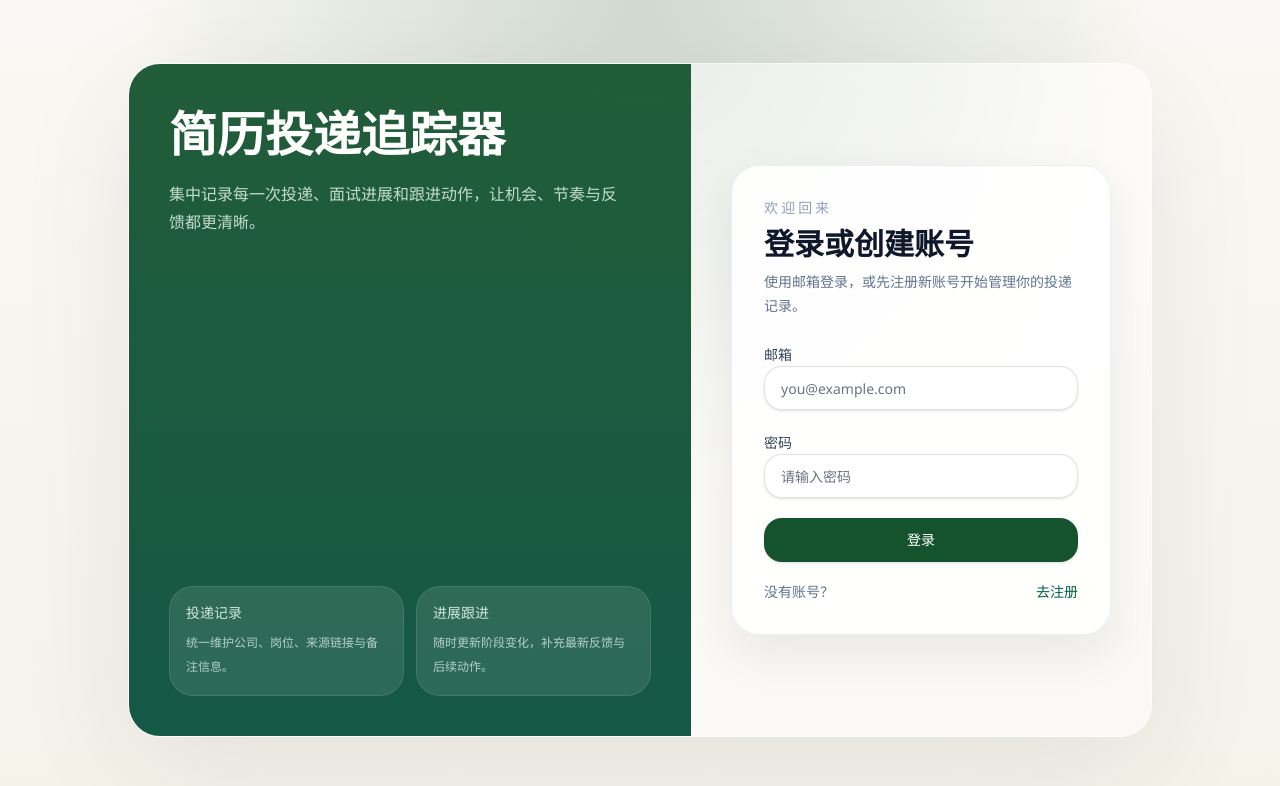
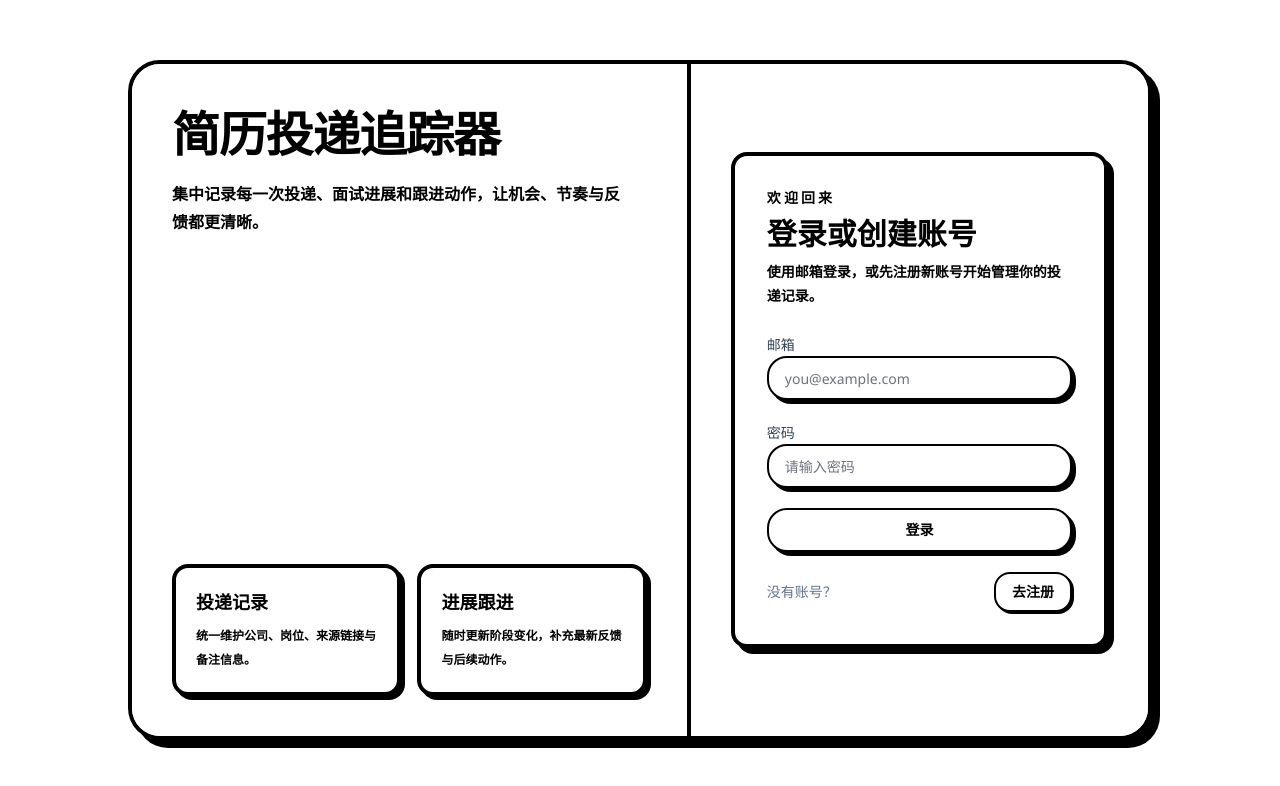
Before and after one commit to yyqqCoding/Resume-Submission-Assistant, a Next.js app: page /login in a window 1280 px wide. Shown: the top 786 px of the page. Built offline with nearby package versions, Linux system fonts and the light colour scheme; no server answers.

Commit message:
feature:优化前端登录页面

```diff
--- a/app/login/LoginForm.tsx
+++ b/app/login/LoginForm.tsx
@@ -183,7 +183,7 @@ export default function LoginForm({
           placeholder="you@example.com"
           value={email}
           onChange={(event) => setEmail(event.target.value)}
-          className="w-full"
+          className="w-full border-2 border-black rounded-xl bg-white shadow-[4px_4px_0_0_#000] focus-visible:ring-0 focus-visible:shadow-[2px_2px_0_0_#000] focus-visible:translate-y-[2px] focus-visible:translate-x-[2px] transition-all"
         />
       </div>
 
@@ -197,7 +197,7 @@ export default function LoginForm({
           placeholder={isSignUp ? '请设置初始密码' : '请输入密码'}
           value={password}
           onChange={(event) => setPassword(event.target.value)}
-          className="w-full"
+          className="w-full border-2 border-black rounded-xl bg-white shadow-[4px_4px_0_0_#000] focus-visible:ring-0 focus-visible:shadow-[2px_2px_0_0_#000] focus-visible:translate-y-[2px] focus-visible:translate-x-[2px] transition-all"
         />
       </div>
 
@@ -212,7 +212,7 @@ export default function LoginForm({
             placeholder="请再次输入密码"
             value={confirmPassword}
             onChange={(event) => setConfirmPassword(event.target.value)}
-            className="w-full"
+            className="w-full border-2 border-black rounded-xl bg-white shadow-[4px_4px_0_0_#000] focus-visible:ring-0 focus-visible:shadow-[2px_2px_0_0_#000] focus-visible:translate-y-[2px] focus-visible:translate-x-[2px] transition-all"
           />
         </div>
       ) : null}
@@ -221,7 +221,7 @@ export default function LoginForm({
         <p
           role="alert"
           aria-live="assertive"
-          className="rounded-[calc(var(--radius)+2px)] bg-red-50 px-4 py-3 text-sm text-red-600"
+          className="rounded-xl border-2 border-black bg-red-100 px-4 py-3 text-sm font-bold text-black shadow-[4px_4px_0_0_#000]"
         >
           {message.text}
         </p>
@@ -230,7 +230,7 @@ export default function LoginForm({
       <Button
         type="submit"
         disabled={controlsDisabled}
-        className="w-full"
+        className="w-full border-2 border-black bg-white text-black font-black shadow-[4px_4px_0_0_#000] hover:bg-[#ffeabe] active:shadow-none active:translate-y-[4px] active:translate-x-[4px] transition-all rounded-xl"
       >
         {submitLabel}
       </Button>
@@ -243,7 +243,7 @@ export default function LoginForm({
           size="sm"
           disabled={controlsDisabled}
           onClick={handleModeSwitch}
-          className="h-auto px-0 text-emerald-800 hover:bg-transparent hover:text-emerald-700"
+          className="h-auto px-4 py-2 border-2 border-black bg-white text-black font-bold shadow-[2px_2px_0_0_#000] hover:bg-[#ffeabe] hover:text-black active:shadow-none active:translate-y-[2px] active:translate-x-[2px] transition-all rounded-lg"
         >
           {isSignUp ? '去登录' : '去注册'}
         </Button>
@@ -257,10 +257,10 @@ export default function LoginForm({
           }
         }}
       >
-        <DialogContent showCloseButton={false}>
+        <DialogContent showCloseButton={false} className="border-4 border-black shadow-[8px_8px_0_0_#000] rounded-2xl sm:rounded-2xl bg-white">
           <DialogHeader>
-            <DialogTitle>完成邮箱确认</DialogTitle>
-            <DialogDescription>
+            <DialogTitle className="font-black text-xl">完成邮箱确认</DialogTitle>
+            <DialogDescription className="font-semibold text-black mt-2 text-base">
               {SIGN_UP_CONFIRMATION_MESSAGE}
             </DialogDescription>
           </DialogHeader>
@@ -268,7 +268,7 @@ export default function LoginForm({
             <Button
               type="button"
               onClick={handleRegistrationAcknowledged}
-              className="rounded-full"
+              className="w-full border-2 border-black bg-white text-black font-black shadow-[4px_4px_0_0_#000] hover:bg-[#ffeabe] active:shadow-none active:translate-y-[4px] active:translate-x-[4px] transition-all rounded-xl"
             >
               我知道了，去登录
             </Button>
--- a/app/login/page.tsx
+++ b/app/login/page.tsx
@@ -5,47 +5,47 @@ export default function LoginPage() {
   const siteUrl = getSiteUrl()
 
   return (
-    <main className="flex min-h-screen items-center justify-center px-4 py-10">
-      <section className="w-full max-w-5xl overflow-hidden rounded-[2rem] border border-white/60 bg-[rgba(255,255,255,0.5)] shadow-[0_30px_120px_rgba(15,23,42,0.08)] backdrop-blur">
+    <main className="flex min-h-screen items-center justify-center px-4 py-10 bg-white text-black">
+      <section className="w-full max-w-5xl overflow-hidden rounded-[2rem] border-4 border-black bg-white shadow-[8px_8px_0_0_#000]">
         <div className="grid min-h-[42rem] lg:grid-cols-[1.1fr_0.9fr]">
-          <div className="flex flex-col justify-between bg-[linear-gradient(180deg,rgba(20,83,45,0.94),rgba(6,78,59,0.94))] p-8 text-white sm:p-10">
+          <div className="flex flex-col justify-between bg-white border-b-4 lg:border-b-0 lg:border-r-4 border-black p-8 text-black sm:p-10">
             <div className="space-y-5">
               <div className="space-y-4">
-                <h1 className="max-w-md text-4xl font-semibold leading-tight sm:text-5xl">
+                <h1 className="max-w-md text-4xl font-black leading-tight tracking-tight sm:text-5xl">
                   简历投递追踪器
                 </h1>
-                <p className="max-w-md text-sm leading-7 text-emerald-50/80 sm:text-base">
+                <p className="max-w-md text-sm leading-7 text-black font-semibold sm:text-base">
                   集中记录每一次投递、面试进展和跟进动作，让机会、节奏与反馈都更清晰。
                 </p>
               </div>
             </div>
 
-            <div className="grid gap-3 text-sm text-emerald-50/85 sm:grid-cols-2">
-              <div className="rounded-3xl border border-white/10 bg-white/10 p-4">
-                <p className="font-medium">投递记录</p>
-                <p className="mt-2 text-xs leading-6 text-emerald-50/70">
+            <div className="grid gap-4 text-sm text-black sm:grid-cols-2">
+              <div className="rounded-2xl border-4 border-black bg-white p-5 shadow-[4px_4px_0_0_#000]">
+                <p className="font-black text-lg">投递记录</p>
+                <p className="mt-2 text-xs leading-6 font-semibold">
                   统一维护公司、岗位、来源链接与备注信息。
                 </p>
               </div>
-              <div className="rounded-3xl border border-white/10 bg-white/10 p-4">
-                <p className="font-medium">进展跟进</p>
-                <p className="mt-2 text-xs leading-6 text-emerald-50/70">
+              <div className="rounded-2xl border-4 border-black bg-white p-5 shadow-[4px_4px_0_0_#000]">
+                <p className="font-black text-lg">进展跟进</p>
+                <p className="mt-2 text-xs leading-6 font-semibold">
                   随时更新阶段变化，补充最新反馈与后续动作。
                 </p>
               </div>
             </div>
           </div>
 
-          <div className="flex items-center justify-center p-6 sm:p-10">
-            <div className="w-full max-w-md rounded-[1.75rem] border border-slate-200/70 bg-[var(--card)] p-6 shadow-[0_18px_50px_rgba(15,23,42,0.08)] sm:p-8">
+          <div className="flex items-center justify-center bg-white p-6 sm:p-10">
+            <div className="w-full max-w-md rounded-2xl border-4 border-black bg-white p-6 shadow-[6px_6px_0_0_#000] sm:p-8">
               <div className="mb-6 space-y-2">
-                <p className="text-sm font-medium uppercase tracking-[0.22em] text-slate-400">
+                <p className="text-sm font-black uppercase tracking-[0.22em] text-black">
                   欢迎回来
                 </p>
-                <h2 className="text-3xl font-semibold text-slate-900">
+                <h2 className="text-3xl font-black text-black">
                   登录或创建账号
                 </h2>
-                <p className="text-sm leading-6 text-slate-500">
+                <p className="text-sm leading-6 text-black font-semibold mt-2">
                   使用邮箱登录，或先注册新账号开始管理你的投递记录。
                 </p>
               </div>
```
